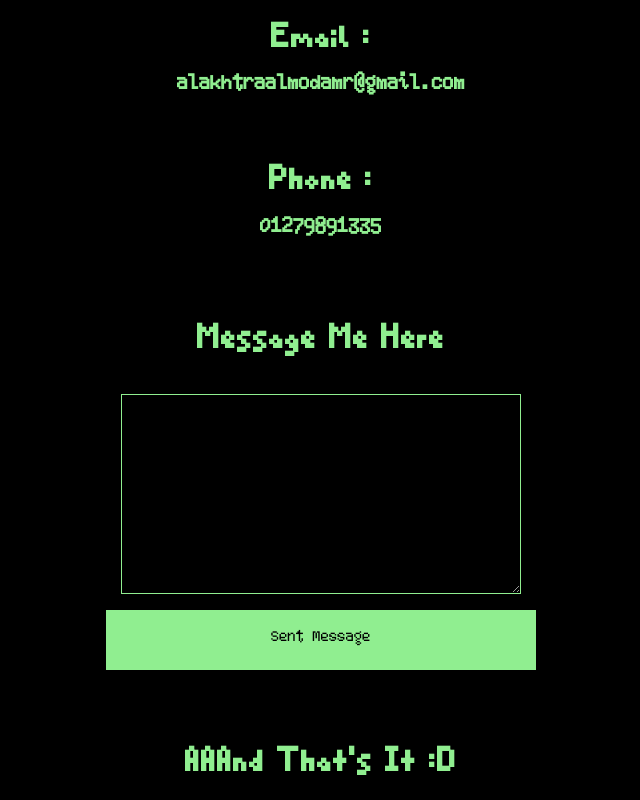
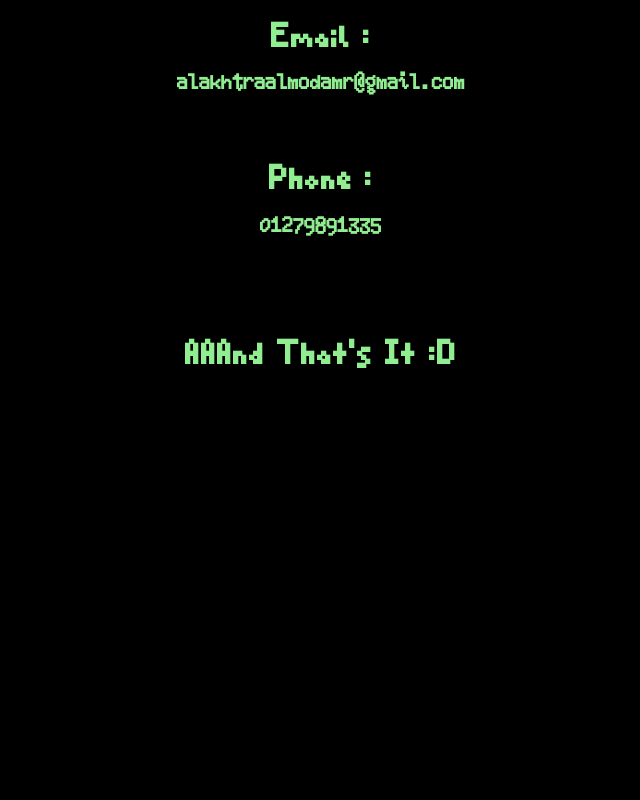
Before and after one commit to ahmedbarakat2007/ahmedbarakat2007.github.io, a plain HTML site: page main.html in a window 1280 px wide. Shown: the part 3205-4005 px from the top of the page, without its empty margins (319-959 px from the left). After the commit the page ends 3599 px from the top, so only its background shows below. Drawn offline with Linux system fonts and the light colour scheme.

Commit message:
Update main.html

```diff
--- a/main.html
+++ b/main.html
@@ -117,14 +117,6 @@
             <br>
             <h1>Phone :</h1><h2>01279891335</h2>
             <br>
-            <br>
-            <h1>Message Me Here</h1>
-            <br>
-            <form method="get" name="send" action="send.php">
-            <textarea rows = "5" cols = "60" id="hi" name = "message">
-             </textarea><br><br>
-             <input type="submit" id="btn2" name="yay" Value="Sent Message">
-            </form>
             </div>
             <br>
             <br>
```
